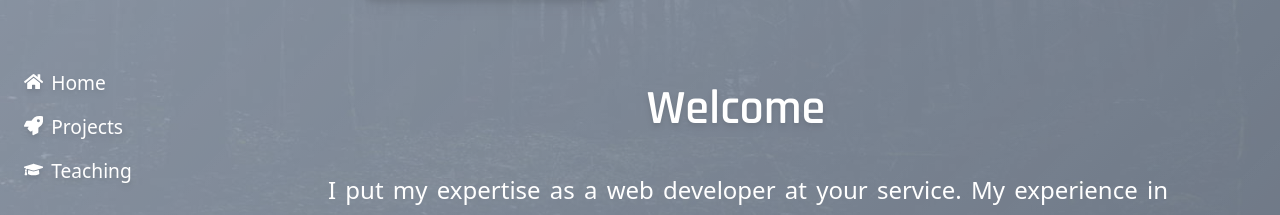
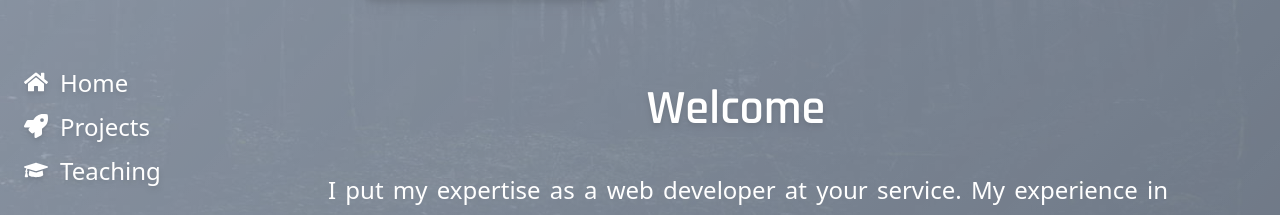
Before and after one commit to do-sieg/portfolio-2021, a Next.js app: page / in a window 1280 px wide. Shown: the part 560-775 px from the top of the page. Built offline with nearby package versions, Linux system fonts and the light colour scheme; a web font is replaced by a local one.

Commit message:
Bigger menu font size, fixed burger menu not hiding when resizing screen

```diff
--- a/components/BurgerMenu.module.css
+++ b/components/BurgerMenu.module.css
@@ -59,7 +59,6 @@
         opacity 0.3s ease-in 0.3s;
 }
 
-
 .open .closeBtn {
     opacity: 1;
     transform: scale(1);
@@ -69,3 +68,8 @@
     /* Resize burger menu on medium screen sizes */
     .container { width: 45%; }
 }
+
+@media (min-width: 1024px) {
+    .overlay { display: none; }
+    .container { display: none; }
+}
--- a/components/app/AppNav.module.css
+++ b/components/app/AppNav.module.css
@@ -65,6 +65,10 @@
 }
 
 
+@media (min-width: 640px) {
+    .nav a { gap: 0.75rem; font-size: x-large; font-weight: 350; }
+}
+
 @media (min-width: 1024px) {
     .aside { display: flex; }
 }
```
